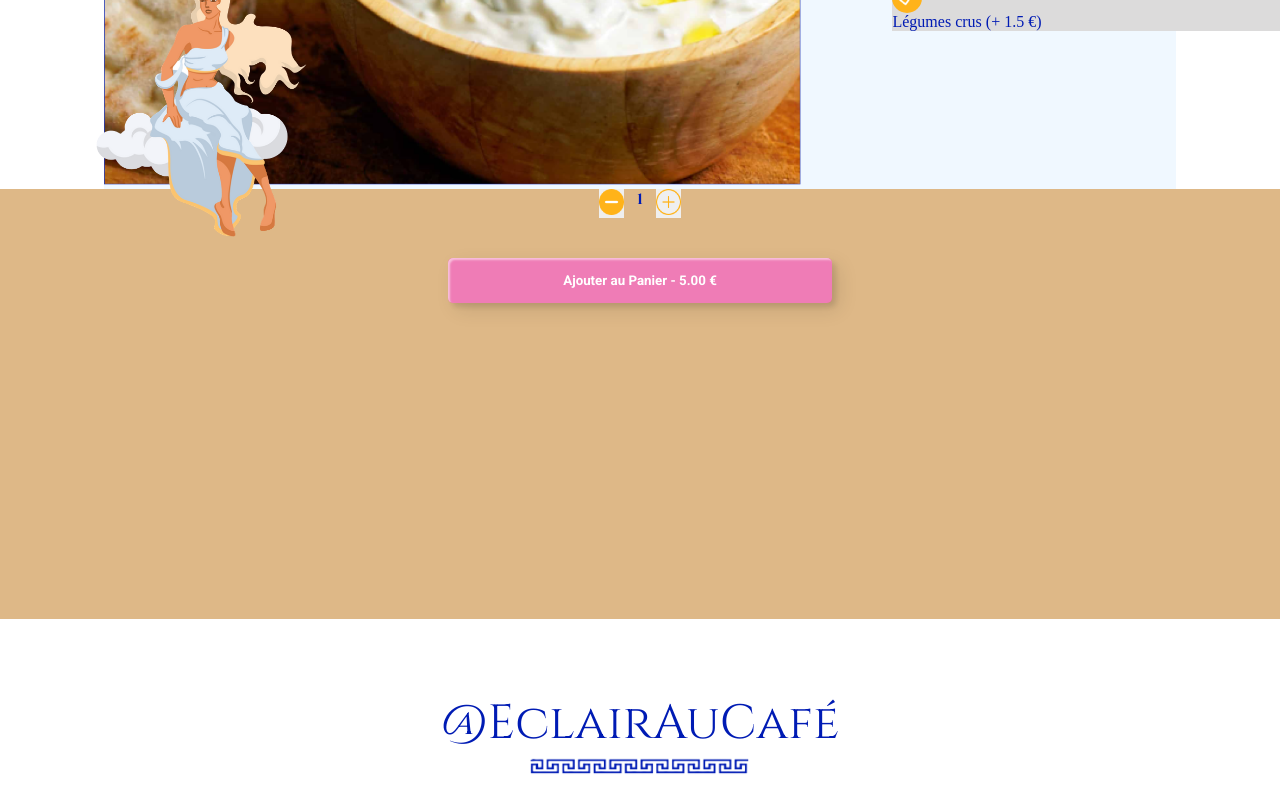
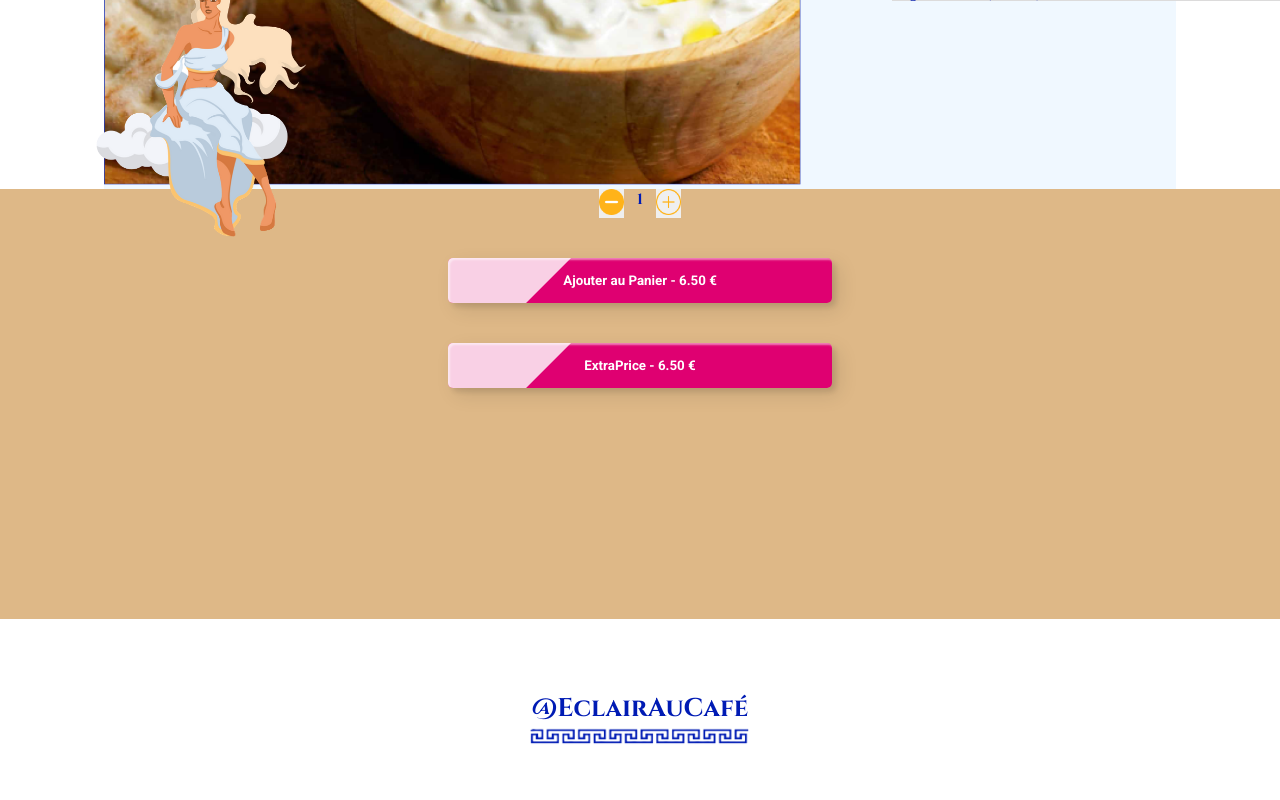
Before and after one commit to Chlopes92/OdysseeCulinaire, a React (Create React App) app: page /products/1 in a window 1280 px wide. Shown: the part 657-1457 px from the top of the page. After the commit the page ends 1427 px from the top, so only its background shows below. Built offline with nearby package versions, Linux system fonts and the light colour scheme.

Commit message:
WIP on extra Price

```diff
--- a/src/components/Customisation/Customisation.module.css
+++ b/src/components/Customisation/Customisation.module.css
@@ -7,11 +7,6 @@
     overflow-x: visible;
 }
 
-h2 {
-   font-size: 3rem;
-   font-weight: 300;
-}
-
 .customHr {
     width: 50vw;
     height: 3px;
--- a/src/contexts/Cart.context.tsx
+++ b/src/contexts/Cart.context.tsx
@@ -115,15 +115,7 @@ export const CartProvider = (props: CartProviderProps) => {
     }
 
         /* Function to get the total price with extra of the cart */
-        const getTotalPriceWithExtra = () => {
 
-            cartProducts.map((p)=> {
-                if (p.product.extras[0].isSelected) {
-                   ( p.product.extras[0].additionalPrice + p.product.price ) * p.quantity
-                }
-            })
-           return getTotalPriceWithExtra
-        }
 
     /* Function to reset the cart */
     const resetCart = () => {
--- a/src/pages/ProductDetailPage.tsx
+++ b/src/pages/ProductDetailPage.tsx
@@ -10,12 +10,12 @@ import { useParams} from 'react-router-dom';
 import { useCartContext } from 'contexts/Cart.context';
 
 
-
 const ProductDetailPage = () => {
 
   const [quantity, setQuantity] = useState(1);
   const { id } = useParams();
   const { addOne } = useCartContext();
+  //const [priceExtra, setTotalPriceExtra] = useState(0)
 
 
 const AphroditeImage = '/image/icons/aphrodite.png';
@@ -42,10 +42,30 @@ const add = () => {
   // Trouver le produit correspondant par son ID
   const product = PRODUCTS.find(product => product.id === productId);
 
+  let extraPrice = 0;
+  product?.extras.forEach((extra)=> {
+    if (extra.isSelected) {
+     extraPrice += extra.additionalPrice
+     console.log("extraPrice", extraPrice)
+    }
+  })
+
   if (!product) {
     return <div>Produit introuvable</div>;
   }
-  const totalPrice = (product.price * quantity).toFixed(2);
+
+
+  const getTotalPriceWithExtra = () => {
+    let extraPrice = 0;
+    product?.extras.forEach((extra)=> {
+      if (extra.isSelected) {
+       extraPrice += extra.additionalPrice
+       console.log("extraPrice", extraPrice)
+      }
+    })
+  }
+
+    const totalPriceWithExtra = ((product.price + extraPrice) * quantity).toFixed(2);
 
 
 
@@ -76,8 +96,13 @@ const add = () => {
        <div className={style.buttonAdd}>
       <NavLink to="/cart">
       <Button
-    title={`Ajouter au Panier - ${totalPrice} €`}
+    title={`Ajouter au Panier - ${totalPriceWithExtra} €`}
     onClick={() => addOne(product, quantity)}
+  />
+
+<Button
+    title={`ExtraPrice - ${totalPriceWithExtra} €`}
+    onClick={() => {getTotalPriceWithExtra()}}
   />
       </NavLink>
       </div>
```
